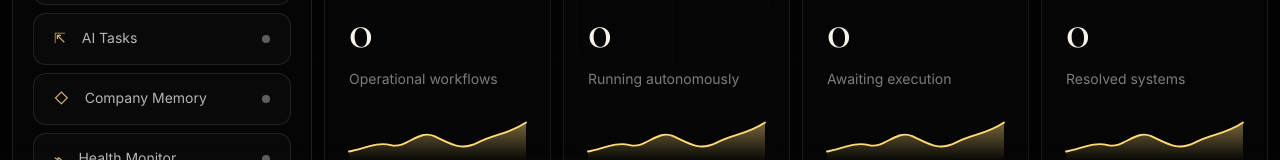
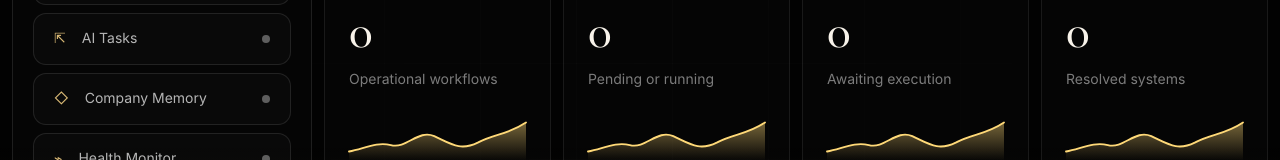
Before and after one commit to mangipudilalitv-sys/zennxai-website, a Next.js app: page /dashboard/tasks in a window 1280 px wide. Shown: the part 513-673 px from the top of the page. Built offline with nearby package versions, Linux system fonts and the light colour scheme; no server answers; the database is empty.

Commit message:
fix task stats and completion

```diff
--- a/app/dashboard/tasks/page.tsx
+++ b/app/dashboard/tasks/page.tsx
@@ -1,4 +1,5 @@
 import { Cormorant_Garamond } from "next/font/google";
+import { revalidatePath } from "next/cache";
 import { supabase } from "@/app/lib/supabase";
 
 const luxurySerif = Cormorant_Garamond({
@@ -6,12 +7,24 @@ const luxurySerif = Cormorant_Garamond({
   weight: ["500", "600", "700"],
 });
 
+async function completeTask(formData: FormData) {
+  "use server";
+
+  const taskId = Number(formData.get("taskId"));
+
+  if (!taskId) return;
+
+  await supabase
+    .from("tasks")
+    .update({ status: "completed" })
+    .eq("id", taskId);
+
+  revalidatePath("/dashboard/tasks");
+}
+
 function MiniGraph() {
   return (
-    <svg
-      viewBox="0 0 220 60"
-      className="mt-5 h-[54px] w-full overflow-visible"
-    >
+    <svg viewBox="0 0 220 60" className="mt-5 h-[54px] w-full overflow-visible">
       <defs>
         <linearGradient id="goldFade" x1="0" x2="0" y1="0" y2="1">
           <stop offset="0%" stopColor="#ffd978" stopOpacity="0.45" />
@@ -39,40 +52,20 @@ export default async function TasksPage() {
   const { data: tasks } = await supabase
     .from("tasks")
     .select("*")
-    .order("id", { ascending: false });
+    .order("created_at", { ascending: false });
 
   const totalTasks = tasks?.length || 0;
-
+  const pendingTasks = tasks?.filter((t) => t.status === "pending").length || 0;
   const activeTasks =
-    tasks?.filter((t) => t.status === "active").length || 0;
-
-  const pendingTasks =
-    tasks?.filter((t) => t.status === "pending").length || 0;
-
+    tasks?.filter((t) => t.status === "active" || t.status === "pending").length || 0;
   const completedTasks =
     tasks?.filter((t) => t.status === "completed").length || 0;
 
   const stats = [
-    {
-      label: "EXECUTION LOOPS",
-      value: totalTasks,
-      detail: "Operational workflows",
-    },
-    {
-      label: "ACTIVE TASKS",
-      value: activeTasks,
-      detail: "Running autonomously",
-    },
-    {
-      label: "PENDING",
-      value: pendingTasks,
-      detail: "Awaiting execution",
-    },
-    {
-      label: "COMPLETED",
-      value: completedTasks,
-      detail: "Resolved systems",
-    },
+    { label: "EXECUTION LOOPS", value: totalTasks, detail: "Operational workflows" },
+    { label: "ACTIVE TASKS", value: activeTasks, detail: "Pending or running" },
+    { label: "PENDING", value: pendingTasks, detail: "Awaiting execution" },
+    { label: "COMPLETED", value: completedTasks, detail: "Resolved systems" },
   ];
 
   return (
@@ -94,9 +87,8 @@ export default async function TasksPage() {
           </h1>
 
           <p className="mt-8 max-w-[720px] text-[1.05rem] leading-[1.9] text-white/52">
-            Universal Operational Intelligence coordinating autonomous
-            execution chains, escalation systems, workflow assignment,
-            monitoring, and business process orchestration.
+            Universal Operational Intelligence coordinating autonomous execution chains,
+            escalation systems, workflow assignment, monitoring, and business process orchestration.
           </p>
 
           <div className="mt-10 flex items-center gap-12">
@@ -116,17 +108,12 @@ export default async function TasksPage() {
 
       <section className="grid gap-3 xl:grid-cols-4">
         {stats.map((stat) => (
-          <div
-            key={stat.label}
-            className="rounded-[22px] border border-white/8 bg-[#050505] p-6"
-          >
+          <div key={stat.label} className="rounded-[22px] border border-white/8 bg-[#050505] p-6">
             <p className="text-[11px] uppercase tracking-[0.32em] text-white/34">
               {stat.label}
             </p>
 
-            <h2
-              className={`${luxurySerif.className} mt-5 text-[3.1rem] leading-none text-[#f8f3ea]`}
-            >
+            <h2 className={`${luxurySerif.className} mt-5 text-[3.1rem] leading-none text-[#f8f3ea]`}>
               {stat.value}
             </h2>
 
@@ -139,10 +126,7 @@ export default async function TasksPage() {
 
       <section className="grid gap-3 xl:grid-cols-2">
         {tasks?.map((task) => (
-          <div
-            key={task.id}
-            className="rounded-[24px] border border-white/8 bg-[#050505] p-7"
-          >
+          <div key={task.id} className="rounded-[24px] border border-white/8 bg-[#050505] p-7">
             <div className="flex items-start justify-between gap-6">
               <div>
                 <p className="text-[11px] uppercase tracking-[0.3em] text-[#ffd978]">
@@ -157,7 +141,7 @@ export default async function TasksPage() {
               </div>
 
               <div className="rounded-[12px] border border-[#ffd978]/20 bg-[#ffd978]/8 px-4 py-2 text-[11px] font-semibold uppercase tracking-[0.18em] text-[#ffd978]">
-                {task.priority || "active"}
+                {task.priority || "medium"}
               </div>
             </div>
 
@@ -189,8 +173,7 @@ export default async function TasksPage() {
               </p>
 
               <p className="mt-4 text-sm leading-[1.9] text-white/54">
-                {task.task_description ||
-                  "No operational description stored."}
+                {task.task_description || "No operational description stored."}
               </p>
             </div>
 
@@ -199,9 +182,16 @@ export default async function TasksPage() {
                 Assigned to {task.assigned_agent || "ZennX AI"}
               </span>
 
-              <span className="text-sm text-[#ffd978]">
-                Due: {task.due_time || "active"}
-              </span>
+              {task.status !== "completed" ? (
+                <form action={completeTask}>
+                  <input type="hidden" name="taskId" value={task.id} />
+                  <button className="rounded-full border border-[#ffd978]/25 bg-[#ffd978]/10 px-5 py-2 text-sm font-semibold text-[#ffd978] hover:bg-[#ffd978]/20">
+                    Mark Complete
+                  </button>
+                </form>
+              ) : (
+                <span className="text-sm text-[#ffd978]">Completed</span>
+              )}
             </div>
           </div>
         ))}
```
